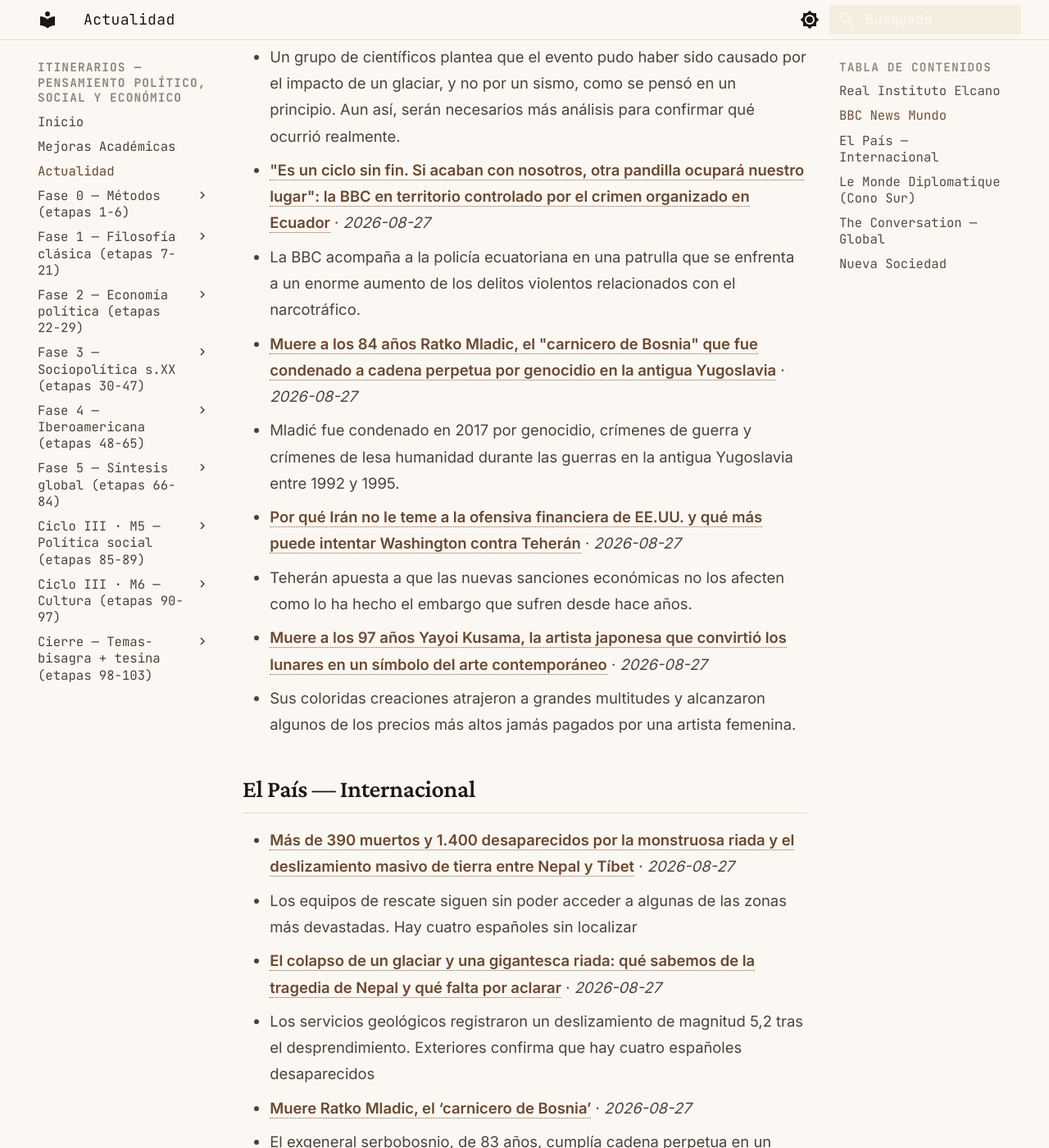
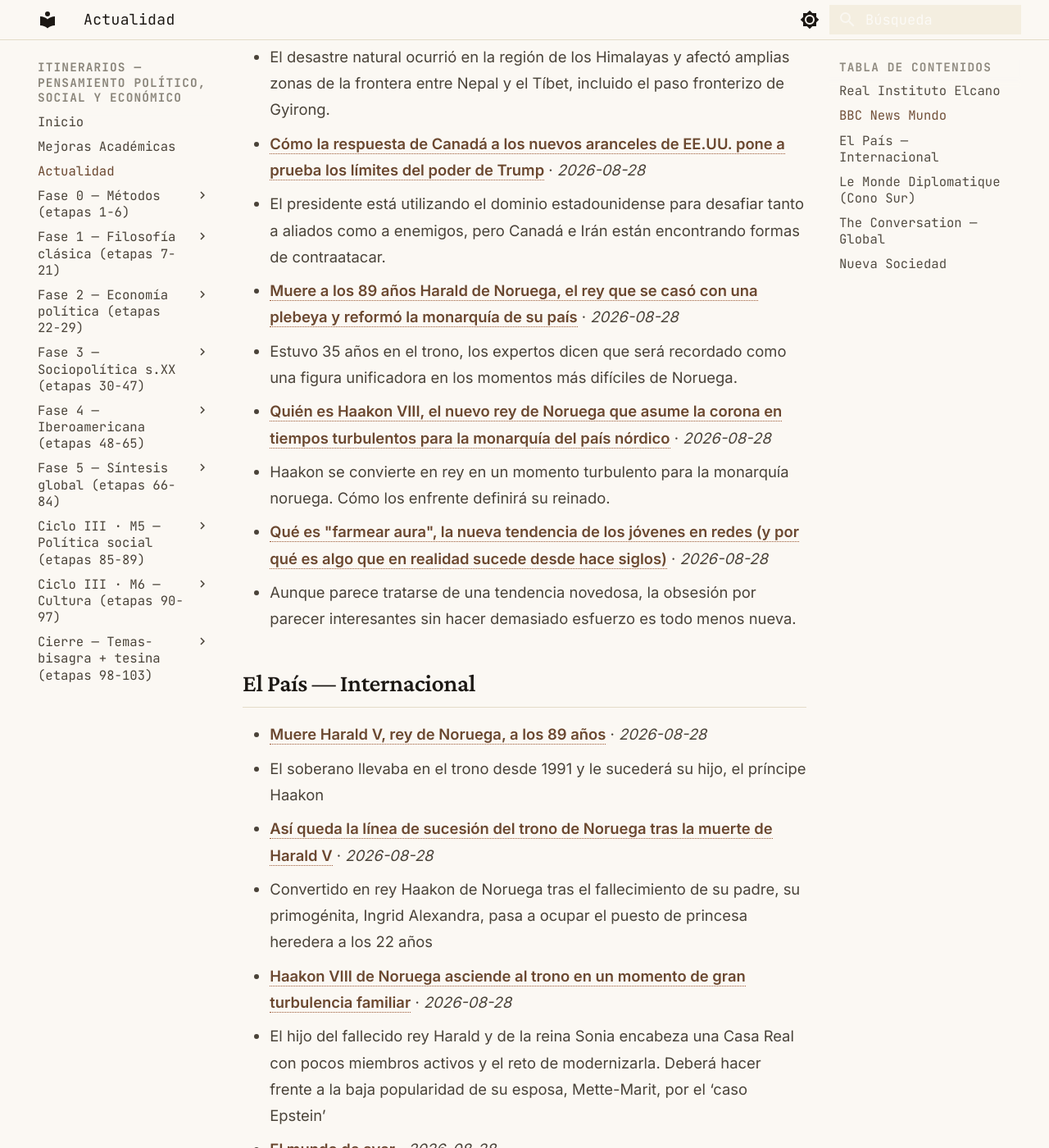
Before and after one commit to MrSpagVi/Curso, an MkDocs documentation site: the page built from docs/actualidad.md, in a window 1280 px wide and 1400 px high, scrolled down 919 px. Shown: the whole window at 82% size. Built offline with MkDocs 1.6.1 and Material for MkDocs 9.7.7, drawn with Linux system fonts in a browser that asks for light colours; some of the changed text lies outside the part shown.

Commit message:
auto: actualidad 2026-08-28

```diff
--- a/docs/actualidad.md
+++ b/docs/actualidad.md
@@ -6,7 +6,7 @@ title: Actualidad
 
 Últimos titulares de fuentes que dictan agenda en ciencia política y geopolítica. Actualizado automáticamente cada día (vía GitHub Actions).
 
-_Última actualización: 2026-08-27 17:09 UTC_
+_Última actualización: 2026-08-28 17:56 UTC_
 
 !!! tip "Ritual mensual — #actualidad"
     El último sábado de cada mes: agarrá **un** titular de los de abajo y escribí **300 palabras** aplicándole **2 autores** del último mes que leíste. ¿Qué diría cada uno? ¿En qué chocan? No resumas la noticia — usala como caso para pensar con las herramientas que venís construyendo. Guardá el texto con el tag `#actualidad` en tu sistema de notas. Esto convierte la teoría en criterio sobre la coyuntura: el objetivo del plan no es citar a Maquiavelo, es leer el presente con él.
@@ -17,29 +17,29 @@ _Sin datos en esta ejecución. Visitar fuente: [https://www.realinstitutoelcano.
 
 ## BBC News Mundo
 
-- **[Qué causó la avalancha y otras 3 preguntas sobre la catástrofe que dejó cientos de muertos y desaparecidos en Nepal y Tíbet](https://www.bbc.com/mundo/articles/c99dv957nj0o?at_medium=RSS&at_campaign=rss)** · *2026-08-27*
-  - Un grupo de científicos plantea que el evento pudo haber sido causado por el impacto de un glaciar, y no por un sismo, como se pensó en un principio. Aun así, serán necesarios más análisis para confirmar qué ocurrió realmente.
-- **["Es un ciclo sin fin. Si acaban con nosotros, otra pandilla ocupará nuestro lugar": la BBC en territorio controlado por el crimen organizado en Ecuador](https://www.bbc.com/mundo/articles/cj4kjj8jw99o?at_medium=RSS&at_campaign=rss)** · *2026-08-27*
-  - La BBC acompaña a la policía ecuatoriana en una patrulla que se enfrenta a un enorme aumento de los delitos violentos relacionados con el narcotráfico.
-- **[Muere a los 84 años Ratko Mladic, el "carnicero de Bosnia" que fue condenado a cadena perpetua por genocidio en la antigua Yugoslavia](https://www.bbc.com/mundo/articles/c4g07ep8z93o?at_medium=RSS&at_campaign=rss)** · *2026-08-27*
-  - Mladić fue condenado en 2017 por genocidio, crímenes de guerra y crímenes de lesa humanidad durante las guerras en la antigua Yugoslavia entre 1992 y 1995.
-- **[Por qué Irán no le teme a la ofensiva financiera de EE.UU. y qué más puede intentar Washington contra Teherán](https://www.bbc.com/mundo/articles/c93vyng55zno?at_medium=RSS&at_campaign=rss)** · *2026-08-27*
-  - Teherán apuesta a que las nuevas sanciones económicas no los afecten como lo ha hecho el embargo que sufren desde hace años.
-- **[Muere a los 97 años Yayoi Kusama, la artista japonesa que convirtió los lunares en un símbolo del arte contemporáneo](https://www.bbc.com/mundo/articles/c20ljrlv0qvo?at_medium=RSS&at_campaign=rss)** · *2026-08-27*
-  - Sus coloridas creaciones atrajeron a grandes multitudes y alcanzaron algunos de los precios más altos jamás pagados por una artista femenina.
+- **[Los mapas y gráficos que muestran la magnitud y el impacto de la avalancha en Nepal y Tíbet](https://www.bbc.com/mundo/articles/cpd0v6218j0o?at_medium=RSS&at_campaign=rss)** · *2026-08-28*
+  - El desastre natural ocurrió en la región de los Himalayas y afectó amplias zonas de la frontera entre Nepal y el Tíbet, incluido el paso fronterizo de Gyirong.
+- **[Cómo la respuesta de Canadá a los nuevos aranceles de EE.UU. pone a prueba los límites del poder de Trump](https://www.bbc.com/mundo/articles/cp3kwd28dl5o?at_medium=RSS&at_campaign=rss)** · *2026-08-28*
+  - El presidente está utilizando el dominio estadounidense para desafiar tanto a aliados como a enemigos, pero Canadá e Irán están encontrando formas de contraatacar.
+- **[Muere a los 89 años Harald de Noruega, el rey que se casó con una plebeya y reformó la monarquía de su país](https://www.bbc.com/mundo/articles/c3eq87gd2v7o?at_medium=RSS&at_campaign=rss)** · *2026-08-28*
+  - Estuvo 35 años en el trono, los expertos dicen que será recordado como una figura unificadora en los momentos más difíciles de Noruega.
+- **[Quién es Haakon VIII, el nuevo rey de Noruega que asume la corona en tiempos turbulentos para la monarquía del país nórdico](https://www.bbc.com/mundo/articles/c33ke8rejezo?at_medium=RSS&at_campaign=rss)** · *2026-08-28*
+  - Haakon se convierte en rey en un momento turbulento para la monarquía noruega. Cómo los enfrente definirá su reinado.
+- **[Qué es "farmear aura", la nueva tendencia de los jóvenes en redes (y por qué es algo que en realidad sucede desde hace siglos)](https://www.bbc.com/mundo/articles/c8e3l43w89eo?at_medium=RSS&at_campaign=rss)** · *2026-08-28*
+  - Aunque parece tratarse de una tendencia novedosa, la obsesión por parecer interesantes sin hacer demasiado esfuerzo es todo menos nueva.
 
 ## El País — Internacional
 
-- **[Más de 390 muertos y 1.400 desaparecidos por la monstruosa riada y el deslizamiento masivo de tierra entre Nepal y Tíbet](https://elpais.com/internacional/2026-08-27/el-numero-de-desaparecidos-en-nepal-y-tibet-tras-la-fuerte-riada-asciende-a-mas-de-1100-segun-dos-registros.html)** · *2026-08-27*
-  - Los equipos de rescate siguen sin poder acceder a algunas de las zonas más devastadas. Hay cuatro españoles sin localizar
-- **[El colapso de un glaciar y una gigantesca riada: qué sabemos de la tragedia de Nepal y qué falta por aclarar](https://elpais.com/ciencia/2026-08-27/el-colapso-de-un-glaciar-y-una-gigantesca-riada-que-sabemos-de-la-tragedia-de-nepal-y-que-falta-por-aclarar.html)** · *2026-08-27*
-  - Los servicios geológicos registraron un deslizamiento de magnitud 5,2 tras el desprendimiento. Exteriores confirma que hay cuatro españoles desaparecidos
-- **[Muere Ratko Mladic, el ‘carnicero de Bosnia’](https://elpais.com/internacional/2026-08-27/muere-ratko-mladic-el-carnicero-de-bosnia.html)** · *2026-08-27*
-  - El exgeneral serbobosnio, de 83 años, cumplía cadena perpetua en un penal de La Haya por su papel en el genocidio de Srebrenica
+- **[Muere Harald V, rey de Noruega, a los 89 años](https://elpais.com/internacional/2026-08-28/muere-harald-v-rey-de-noruega-a-los-89-anos.html)** · *2026-08-28*
+  - El soberano llevaba en el trono desde 1991 y le sucederá su hijo, el príncipe Haakon
+- **[Así queda la línea de sucesión del trono de Noruega tras la muerte de Harald V](https://elpais.com/gente/2026-08-28/asi-queda-la-linea-de-sucesion-del-trono-de-noruega-tras-la-muerte-de-harald-v.html)** · *2026-08-28*
+  - Convertido en rey Haakon de Noruega tras el fallecimiento de su padre, su primogénita, Ingrid Alexandra, pasa a ocupar el puesto de princesa heredera a los 22 años
+- **[Haakon VIII de Noruega asciende al trono en un momento de gran turbulencia familiar](https://elpais.com/internacional/2026-08-28/haakon-viii-de-noruega-asciende-al-trono-en-un-momento-de-gran-turbulencia-familiar.html)** · *2026-08-28*
+  - El hijo del fallecido rey Harald y de la reina Sonia encabeza una Casa Real con pocos miembros activos y el reto de modernizarla. Deberá hacer frente a la baja popularidad de su esposa, Mette-Marit, por el ‘caso Epstein’
+- **[El mundo de ayer](https://elpais.com/opinion/2026-08-28/el-mundo-de-ayer.html)** · *2026-08-28*
+  - Ucrania cumple 1.647 días de guerra, y asumes que lo único seguro en la vida es que no se puede dar nada por sentado
 - **[Carta abierta de Sergio Ramírez al presidente Lula da Silva](https://elpais.com/opinion/2026-08-25/carta-abierta-de-sergio-ramirez-al-presidente-lula-da-silva.html)** · *2026-08-25*
   - Ortega ha suprimido las elecciones. No le niegue usted a Nicaragua el derecho a elegir libremente, el mismo que puede hacerlo presidente de Brasil por cuarta vez
-- **[Escuchar a Europa y forjar su futuro](https://elpais.com/opinion/2026-08-25/escuchar-a-europa-y-forjar-su-futuro.html)** · *2026-08-25*
-  - Entre las decisiones fundamentales que tenemos que tomar, una destaca sobre las demás: alcanzar, antes de que acabe el año, un acuerdo sobre nuestro Presupuesto a largo plazo para 2028-2034
 
 ## Le Monde Diplomatique (Cono Sur)
 
@@ -47,16 +47,16 @@ _Sin datos en esta ejecución. Visitar fuente: [https://www.eldiplo.org/feed/](h
 
 ## The Conversation — Global
 
-- **[How AI-powered policing is endangering the public’s trust in police](https://theconversation.com/how-ai-powered-policing-is-endangering-the-publics-trust-in-police-289467)** · *2026-08-27*
-  - Growing concerns about police use of AI could erode the public’s perception of trust in the legal system.
-- **[Europe needs to fight back against US software dominance – and now is the time](https://theconversation.com/europe-needs-to-fight-back-against-us-software-dominance-and-now-is-the-time-290588)** · *2026-08-27*
-  - Technological dominance is won by carving out protected space in which a domestic alternative can grow.
-- **[Want to imagine a better future? Write a poem](https://theconversation.com/want-to-imagine-a-better-future-write-a-poem-282005)** · *2026-08-27*
-  - In poetry, speculation might help us make sense of what it means to live with an uncertain climate future.
-- **[When skilled immigrants are overqualified, employers pay a price too](https://theconversation.com/when-skilled-immigrants-are-overqualified-employers-pay-a-price-too-289857)** · *2026-08-27*
-  - When the skills of new immigrants exceed the demands of their jobs, organizations may risk losing valued employees.
-- **[Care leavers are dying at a disproportionate rate – evidence and leadership are needed to support them](https://theconversation.com/care-leavers-are-dying-at-a-disproportionate-rate-evidence-and-leadership-are-needed-to-support-them-290485)** · *2026-08-27*
-  - Some of the work that needs to be done should start while young people are still in care.
+- **[Why it’s so hard to apologise sincerely in a foreign language](https://theconversation.com/why-its-so-hard-to-apologise-sincerely-in-a-foreign-language-289918)** · *2026-08-28*
+  - Saying ‘sorry’ to someone in authority evokes more guilt and shame in your first language.
+- **[Dolly Parton took control of her career by making men the butt of the joke](https://theconversation.com/dolly-parton-took-control-of-her-career-by-making-men-the-butt-of-the-joke-290574)** · *2026-08-28*
+  - Whether ad-libbing her way through a duet or joking about her glamorous image, Parton turned sexist assumptions into a source of power.
+- **[Lake Ontario to Lake America – who gets to decide what goes on maps?](https://theconversation.com/lake-ontario-to-lake-america-who-gets-to-decide-what-goes-on-maps-290698)** · *2026-08-28*
+  - A geographer explains the politics and procedures behind renaming American places.
+- **[Why innovative ‘bio-materials’ are still more sci-fi than fashion revolution](https://theconversation.com/why-innovative-bio-materials-are-still-more-sci-fi-than-fashion-revolution-289628)** · *2026-08-28*
+  - Developing a new material is only the first step. Convincing an industry built around traditional textiles to adopt it is a very different challenge.
+- **[The strange history of bigamy in England: fake tears, secret weddings and double lives](https://theconversation.com/the-strange-history-of-bigamy-in-england-fake-tears-secret-weddings-and-double-lives-289336)** · *2026-08-28*
+  - John Mase Smith probably holds the record for the briefest second marriage, heading back to his first wife at 5am the morning after his bigamous wedding in 1849.
 
 ## Nueva Sociedad
 
```
